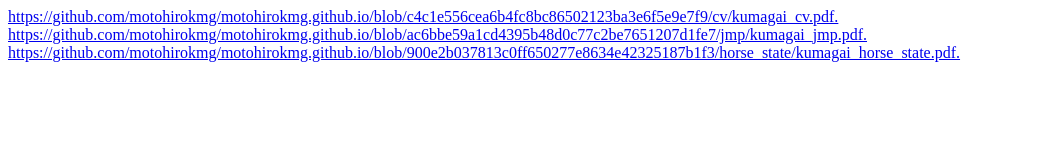
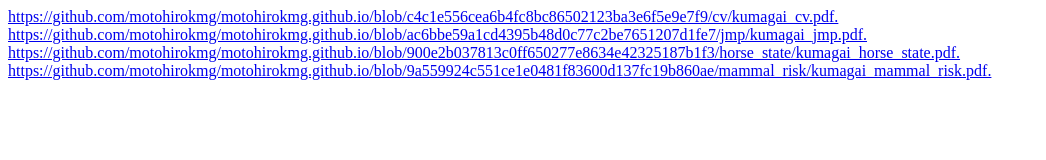
Before and after one commit to motohirokmg/motohirokmg.github.io, a plain HTML site: page index.html in a window 1280 px wide. Shown: the whole page, without its empty margins (0-1046 px from the left). Drawn offline with Linux system fonts and the light colour scheme.

Commit message:
Update index.html

```diff
--- a/index.html
+++ b/index.html
@@ -1,3 +1,4 @@
 <a href="motohirokmg.github.io/cv/kumagai_cv.pdf" target="_blank">https://github.com/motohirokmg/motohirokmg.github.io/blob/c4c1e556cea6b4fc8bc86502123ba3e6f5e9e7f9/cv/kumagai_cv.pdf.</a>
 <a href="motohirokmg.github.io/jmp/kumagai_jmp.pdf" target="_blank">https://github.com/motohirokmg/motohirokmg.github.io/blob/ac6bbe59a1cd4395b48d0c77c2be7651207d1fe7/jmp/kumagai_jmp.pdf.</a>
 <a href="motohirokmg.github.io/horse_state/kumagai_horse_state.pdf" target="_blank">https://github.com/motohirokmg/motohirokmg.github.io/blob/900e2b037813c0ff650277e8634e42325187b1f3/horse_state/kumagai_horse_state.pdf.</a>
+<a href="motohirokmg.github.io/mammal_risk/kumagai_mammal_risk.pdf" target="_blank">https://github.com/motohirokmg/motohirokmg.github.io/blob/9a559924c551ce1e0481f83600d137fc19b860ae/mammal_risk/kumagai_mammal_risk.pdf.</a>
```
